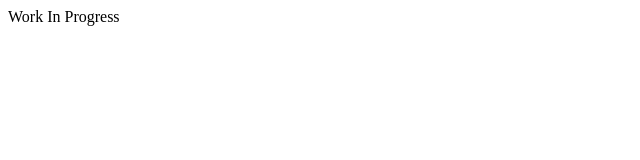
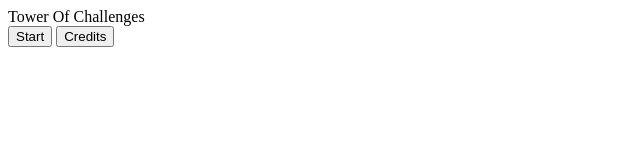
Before and after one commit to iandiasgamerbr0202/Tower-of-Challenges, a plain HTML site: page index.html in a window 1280 px wide. Shown: the whole page, without its empty margins (0-640 px from the left). Drawn offline with Linux system fonts and the light colour scheme.

Commit message:
Starting HTML

```diff
--- a/index.html
+++ b/index.html
@@ -10,7 +10,13 @@
     <body>
         <div id="root">
             <div id="gameScenario">
-                Work In Progress
+                <div id="roof"><span id="welcome_to_TOC">Tower Of Challenges</span></div>
+                <div id="menu_style">
+                    <div id="menu_interface">
+                        <input type="button" value="Start">
+                        <input type="button" value="Credits">
+                    </div>
+                </div>
             </div>
       <!-- <div id="chatBox"></div> -->
         </div>
```
